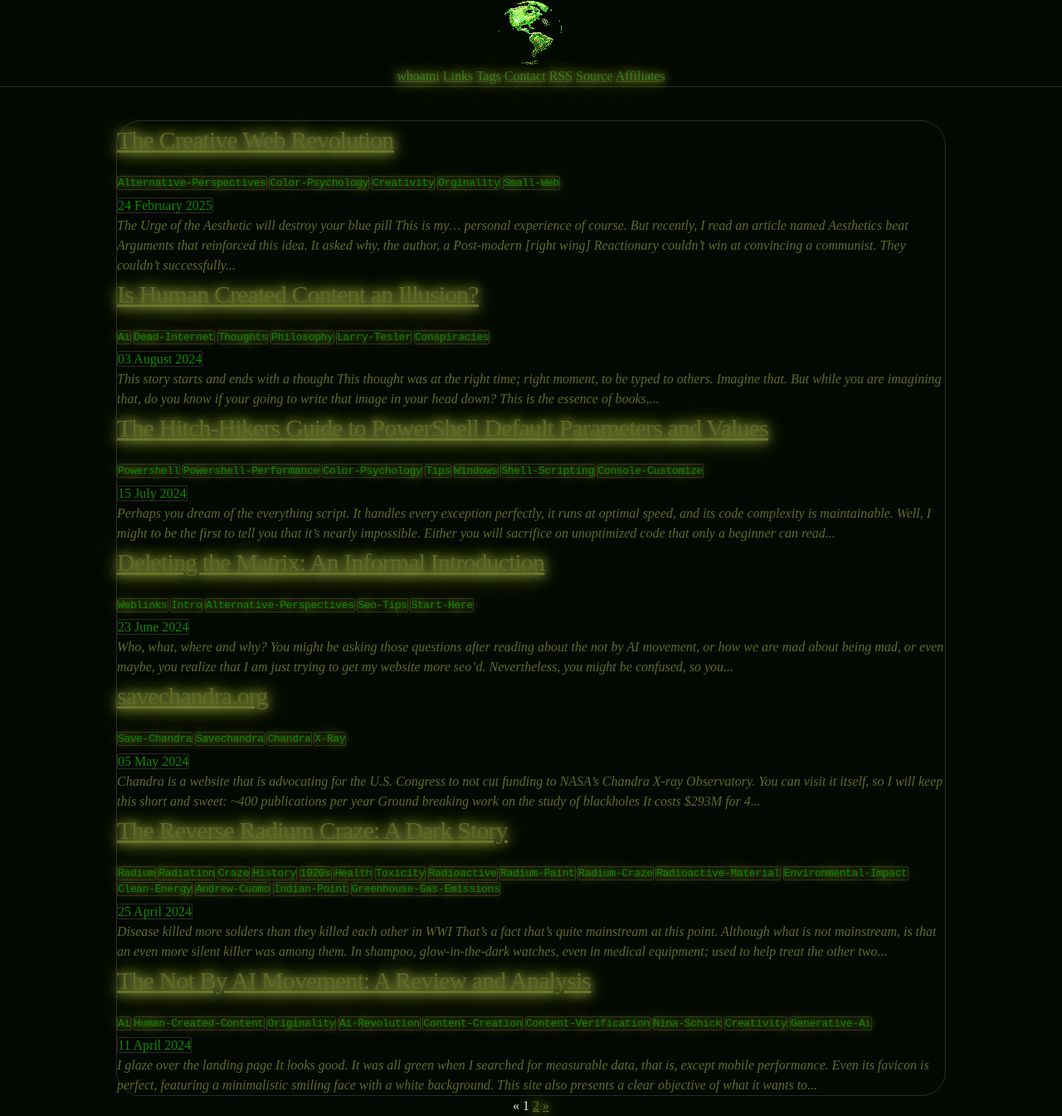
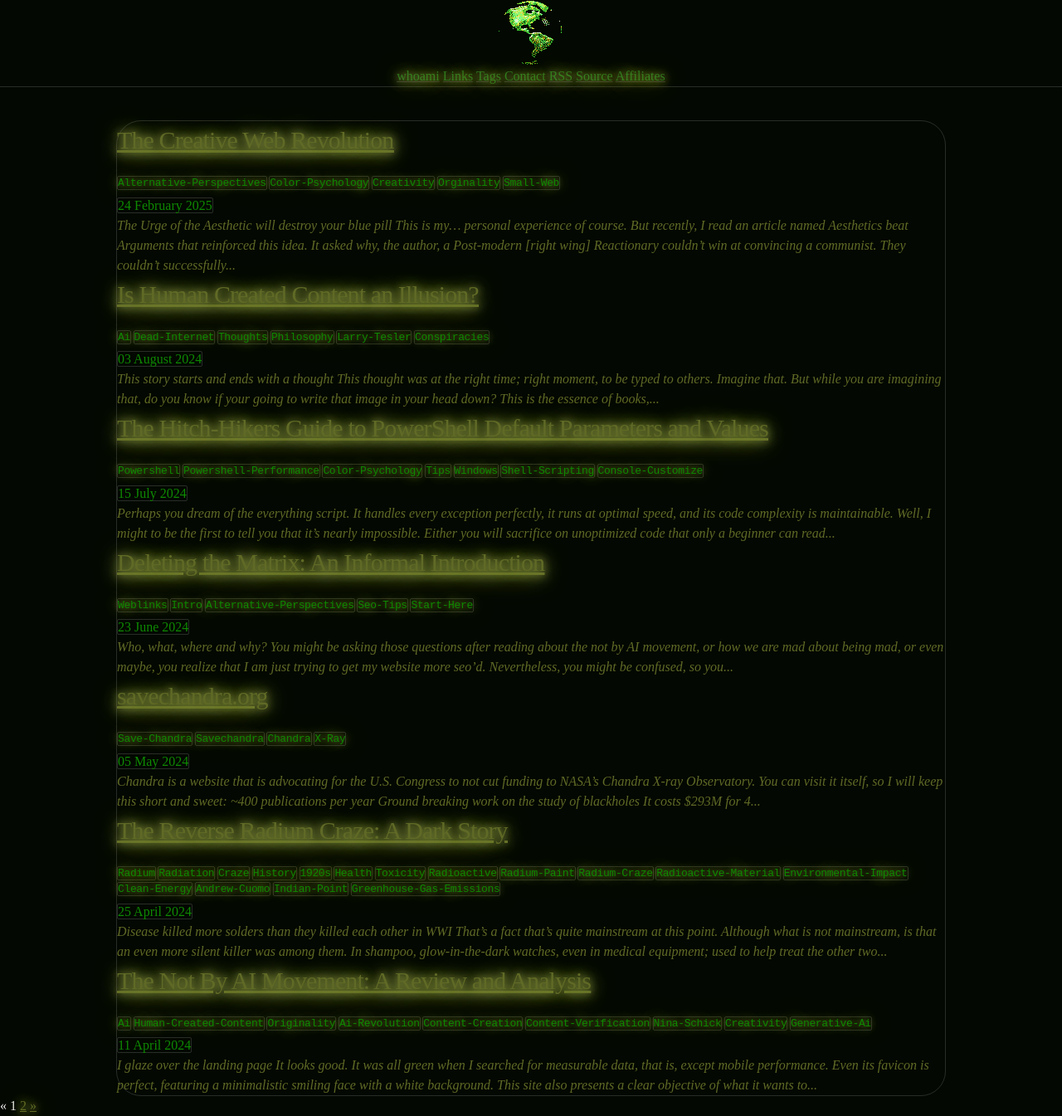
Before and after one commit to CamoCatX/camocatx.github.io, a Jekyll site: the page built from index.html, in a window 1280 px wide. Shown: the whole page at 83% size. Built offline with Jekyll 4.4.1, drawn with Linux system fonts in a browser that asks for light colours; the list of posts is cut into pages by our own code.

Commit message:
Update default.html

```diff
--- a/_layouts/default.html
+++ b/_layouts/default.html
@@ -13,7 +13,7 @@ layout: compress
       </section>
     </div>
   {% if paginator.total_pages > 1 %}
-  <div style="text-align: center; margin-top: auto">
+  <div style="align-self: center;margin-top: auto">
     {% if paginator.previous_page == 1 %}
     <a rel="prev" href="{{ '/' | prepend: site.baseurl | replace: '//', '/' }}">&laquo;</a>
     {% elsif paginator.previous_page%}
```
